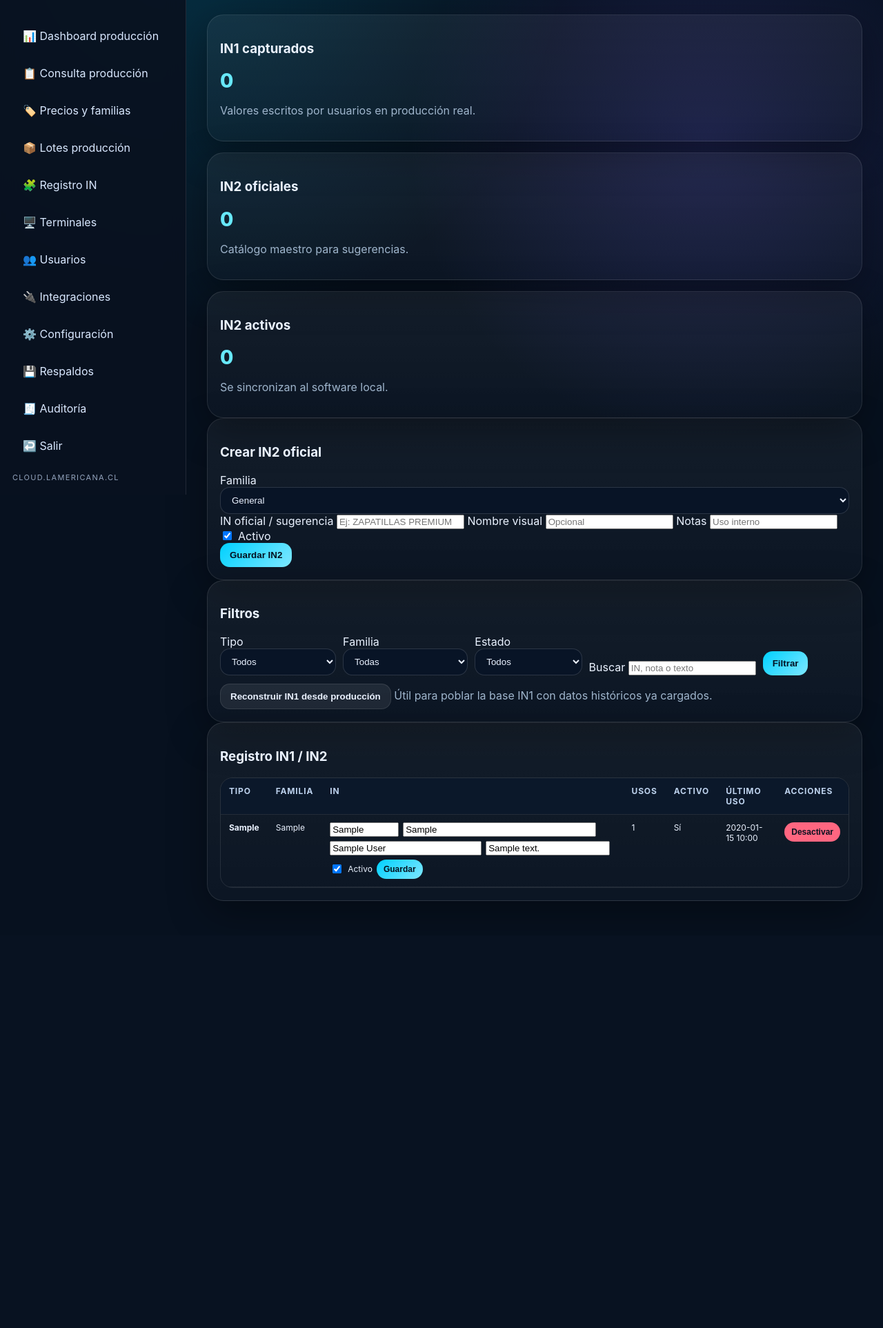
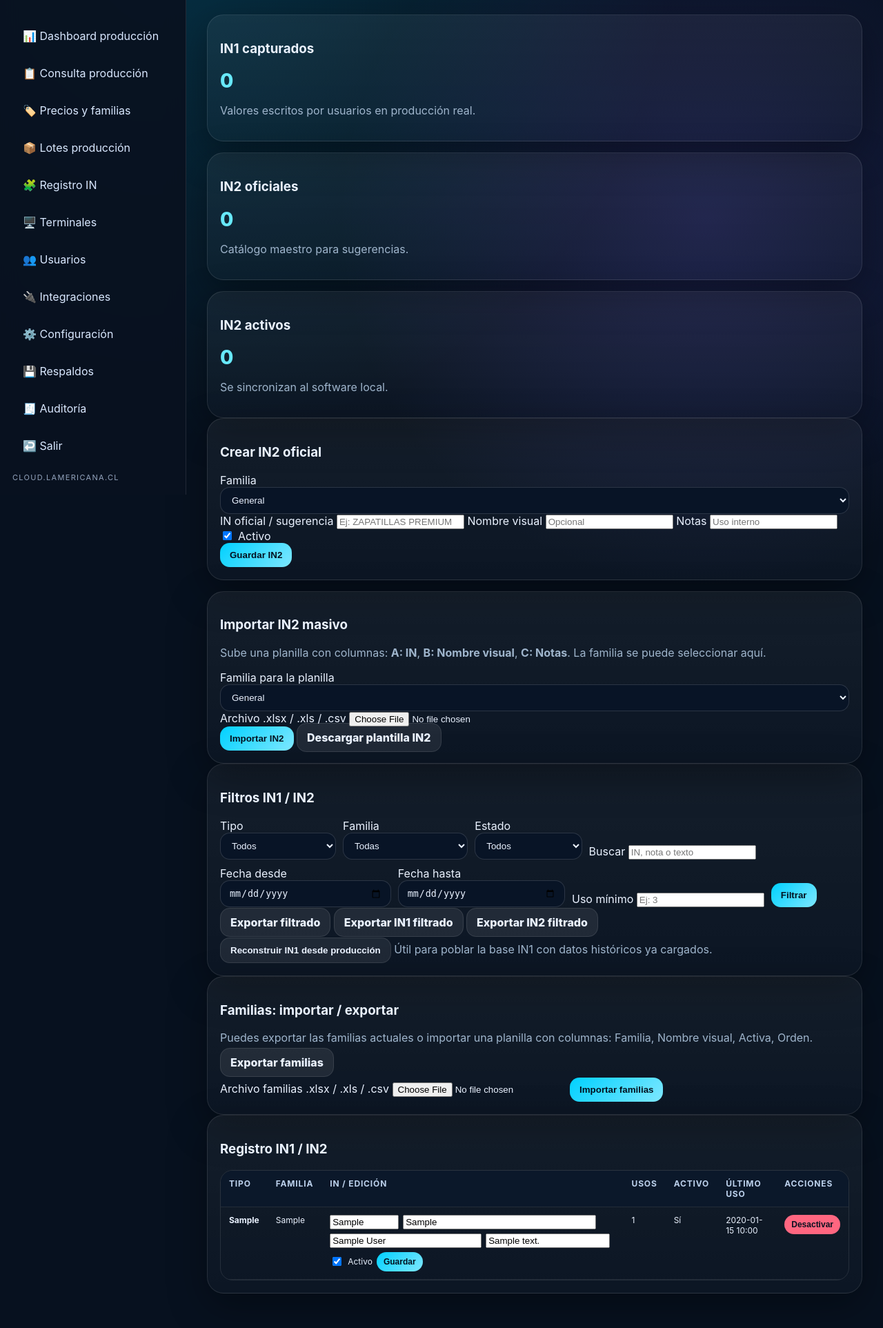
Before and after one commit to gruzpardo-png/LAMERICANACLOUDERP, a Flask app: page /ins in a window 1280 px wide. Shown: the part 83-2008 px from the top of the page at 69% size. Before the commit the page ends 1389 px from the top, so only its background shows below. Run offline with Flask 3, Linux system fonts and the light colour scheme; the visitor is signed in with stand-in values (Sample User, id 1); tables that the repository leaves empty hold one stand-in row (values such as "Sample post"); parts of the project's set-up code (start-up, migrations or seed data) failed here and were passed over; some libraries are stand-ins or nearby versions.

Commit message:
Add files via upload

```diff
--- a/templates/in_registry.html
+++ b/templates/in_registry.html
@@ -9,6 +9,7 @@
   <div class="card"><h3>IN2 activos</h3><div class="metric">{{ stats.in2_active }}</div><p class="muted">Se sincronizan al software local.</p></div>
 </div>
 
+<div class="grid grid-2">
   <div class="card">
     <h3>Crear IN2 oficial</h3>
     <form method="post" class="form-grid">
@@ -34,7 +35,28 @@
   </div>
 
   <div class="card">
-  <h3>Filtros</h3>
+    <h3>Importar IN2 masivo</h3>
+    <p class="muted">Sube una planilla con columnas: <strong>A: IN</strong>, <strong>B: Nombre visual</strong>, <strong>C: Notas</strong>. La familia se puede seleccionar aquí.</p>
+    <form method="post" action="{{ url_for('in2_import_view') }}" enctype="multipart/form-data" class="form-grid">
+      <label>Familia para la planilla
+        <select name="default_family">
+          <option value="">General</option>
+          {% for f in families %}<option value="{{ f.name }}">{{ f.display_name }}</option>{% endfor %}
+        </select>
+      </label>
+      <label>Archivo .xlsx / .xls / .csv
+        <input type="file" name="file" accept=".xlsx,.xls,.csv" required>
+      </label>
+      <div class="actions-row">
+        <button class="btn" type="submit">Importar IN2</button>
+        <a class="btn secondary" href="{{ url_for('in2_template_download') }}">Descargar plantilla IN2</a>
+      </div>
+    </form>
+  </div>
+</div>
+
+<div class="card">
+  <h3>Filtros IN1 / IN2</h3>
   <form method="get" class="filters">
     <label>Tipo
       <select name="source">
@@ -59,12 +81,40 @@
     <label>Buscar
       <input name="q" value="{{ filters.q }}" placeholder="IN, nota o texto">
     </label>
+    <label>Fecha desde
+      <input type="date" name="date_from" value="{{ filters.date_from }}">
+    </label>
+    <label>Fecha hasta
+      <input type="date" name="date_to" value="{{ filters.date_to }}">
+    </label>
+    <label>Uso mínimo
+      <input name="usage_min" value="{{ filters.usage_min }}" placeholder="Ej: 3">
+    </label>
     <button class="btn" type="submit">Filtrar</button>
   </form>
+  <div class="actions-row" style="margin-top:12px; gap:8px; flex-wrap:wrap">
+    <a class="btn secondary" href="{{ url_for('in_entries_export_xlsx', source=filters.source, family=filters.family, active=filters.active, q=filters.q, date_from=filters.date_from, date_to=filters.date_to, usage_min=filters.usage_min) }}">Exportar filtrado</a>
+    <a class="btn secondary" href="{{ url_for('in_entries_export_xlsx', source='IN1', family=filters.family, active=filters.active, q=filters.q, date_from=filters.date_from, date_to=filters.date_to, usage_min=filters.usage_min) }}">Exportar IN1 filtrado</a>
+    <a class="btn secondary" href="{{ url_for('in_entries_export_xlsx', source='IN2', family=filters.family, active=filters.active, q=filters.q, date_from=filters.date_from, date_to=filters.date_to, usage_min=filters.usage_min) }}">Exportar IN2 filtrado</a>
+  </div>
   <form method="post" style="margin-top:12px">
     <input type="hidden" name="action" value="rebuild_in1">
     <button class="btn secondary" type="submit">Reconstruir IN1 desde producción</button>
     <span class="muted">Útil para poblar la base IN1 con datos históricos ya cargados.</span>
+  </form>
+</div>
+
+<div class="card">
+  <h3>Familias: importar / exportar</h3>
+  <p class="muted">Puedes exportar las familias actuales o importar una planilla con columnas: Familia, Nombre visual, Activa, Orden.</p>
+  <div class="actions-row" style="gap:8px; flex-wrap:wrap">
+    <a class="btn secondary" href="{{ url_for('families_export_xlsx') }}">Exportar familias</a>
+  </div>
+  <form method="post" action="{{ url_for('families_import_view') }}" enctype="multipart/form-data" class="form-grid" style="margin-top:12px">
+    <label>Archivo familias .xlsx / .xls / .csv
+      <input type="file" name="file" accept=".xlsx,.xls,.csv" required>
+    </label>
+    <button class="btn" type="submit">Importar familias</button>
   </form>
 </div>
 
@@ -74,7 +124,7 @@
     <table class="table compact">
       <thead>
         <tr>
-          <th>Tipo</th><th>Familia</th><th>IN</th><th>Usos</th><th>Activo</th><th>Último uso</th><th>Acciones</th>
+          <th>Tipo</th><th>Familia</th><th>IN / edición</th><th>Usos</th><th>Activo</th><th>Último uso</th><th>Acciones</th>
         </tr>
       </thead>
       <tbody>
```
Lines whose indentation alone changed are shown as unchanged.
